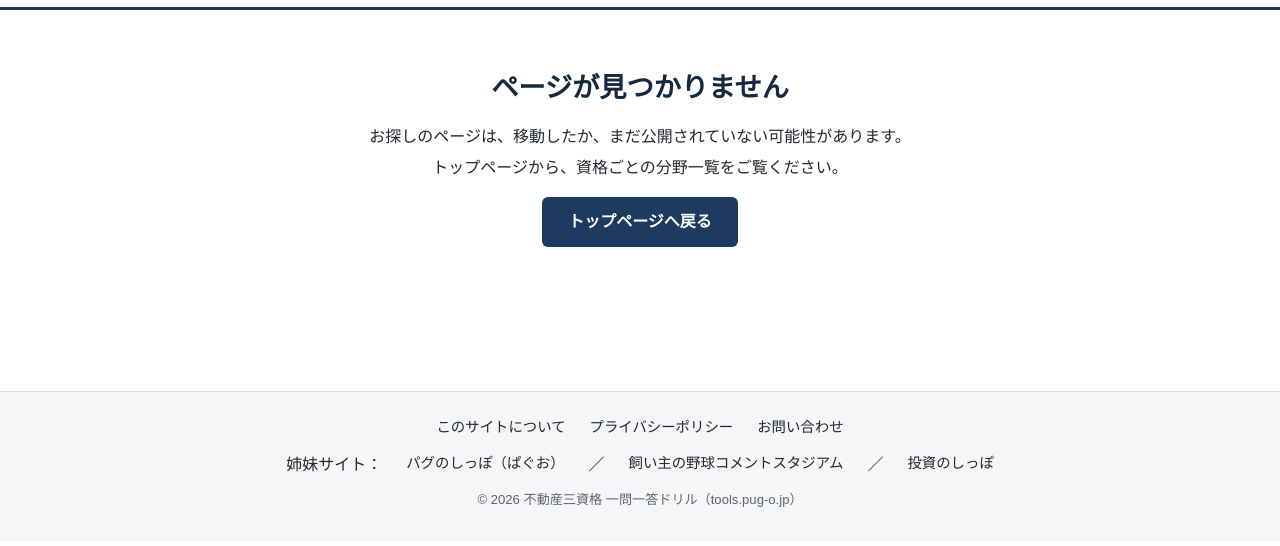
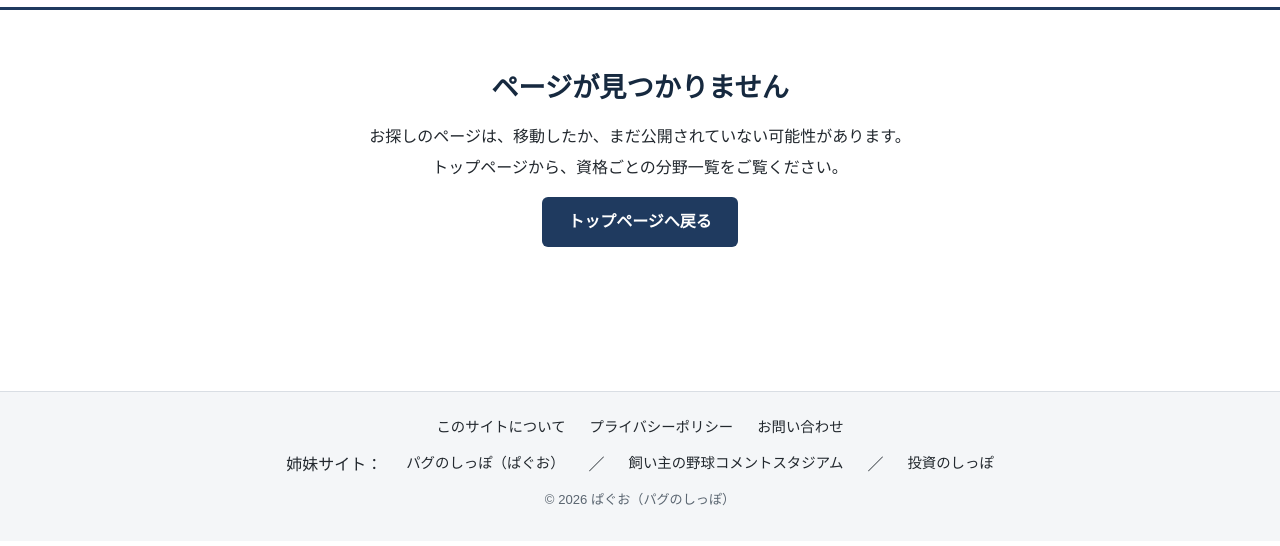
Before and after one commit to paguo750/tools, a plain HTML site: page 404.html in a window 1280 px wide. Shown: the part 70-616 px from the top of the page. Drawn offline with Linux system fonts and the light colour scheme.

```diff
--- a/404.html
+++ b/404.html
@@ -63,7 +63,7 @@
     <nav class="footer-nav">
       姉妹サイト：<a href="https://pug-o.jp/">パグのしっぽ（ぱぐお）</a>／<a href="https://baseball.pug-o.jp/">飼い主の野球コメントスタジアム</a>／<a href="https://invest.pug-o.jp/">投資のしっぽ</a>
     </nav>
-    <p class="copyright">&copy; 2026 不動産三資格 一問一答ドリル（tools.pug-o.jp）</p>
+    <p class="copyright">&copy; 2026 ぱぐお（パグのしっぽ）</p>
   </div>
 </footer>
 </body>
```
Also changed, not shown: about/index.html (+1 -1 lines), contact/index.html (+1 -1 lines), index.html (+1 -1 lines), kantei/index.html (+1 -1 lines), privacy/index.html (+1 -1 lines), shokenka/index.html (+1 -1 lines), takken/ichimon/toshi-keikaku-1.html (+1 -1 lines), takken/ichimon/toshi-keikaku-2.html (+1 -1 lines), takken/ichimon/toshi-keikaku-3.html (+1 -1 lines), takken/ichimon/toshi-keikaku-4.html (+1 -1 lines), takken/ichimon/toshi-keikaku-5.html (+1 -1 lines), takken/ichimon/toshi-keikaku-6.html (+1 -1 lines), takken/ichimon/toshi-keikaku.html (+1 -1 lines), takken/index.html (+1 -1 lines).
